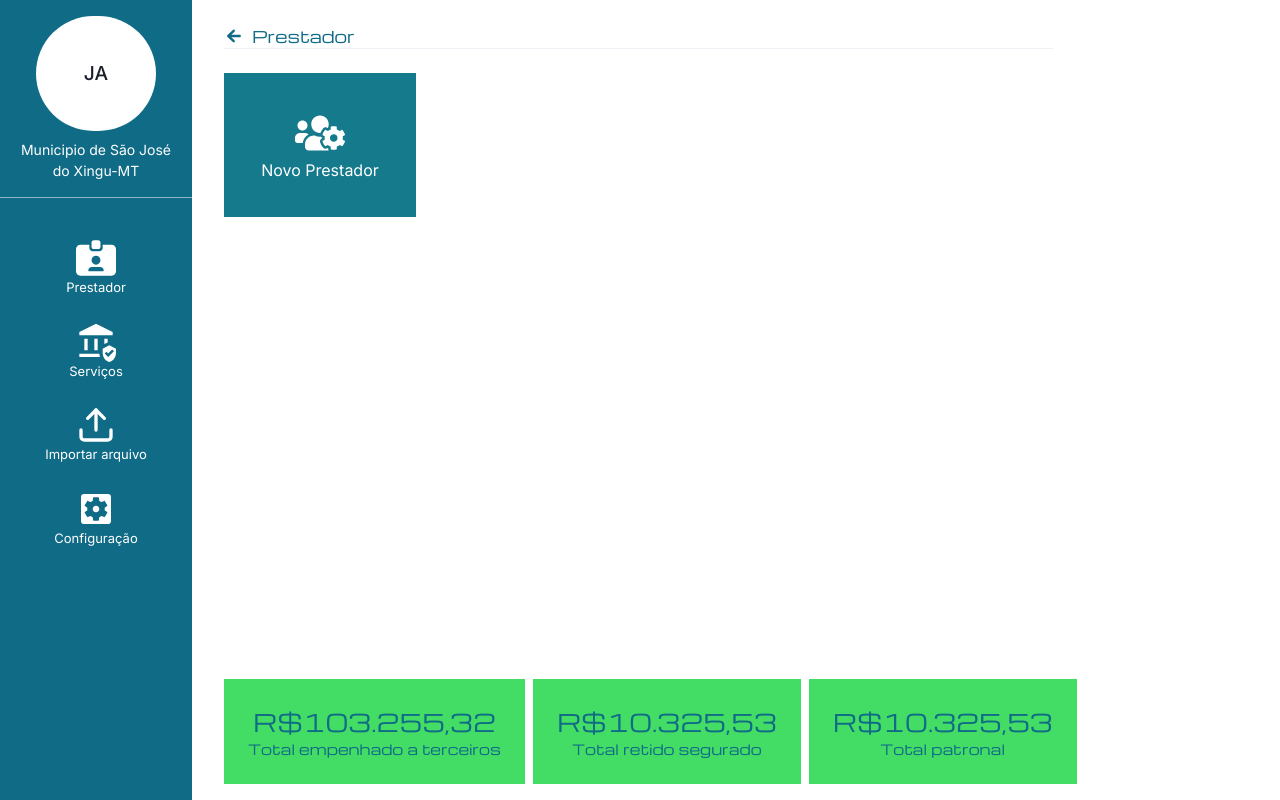
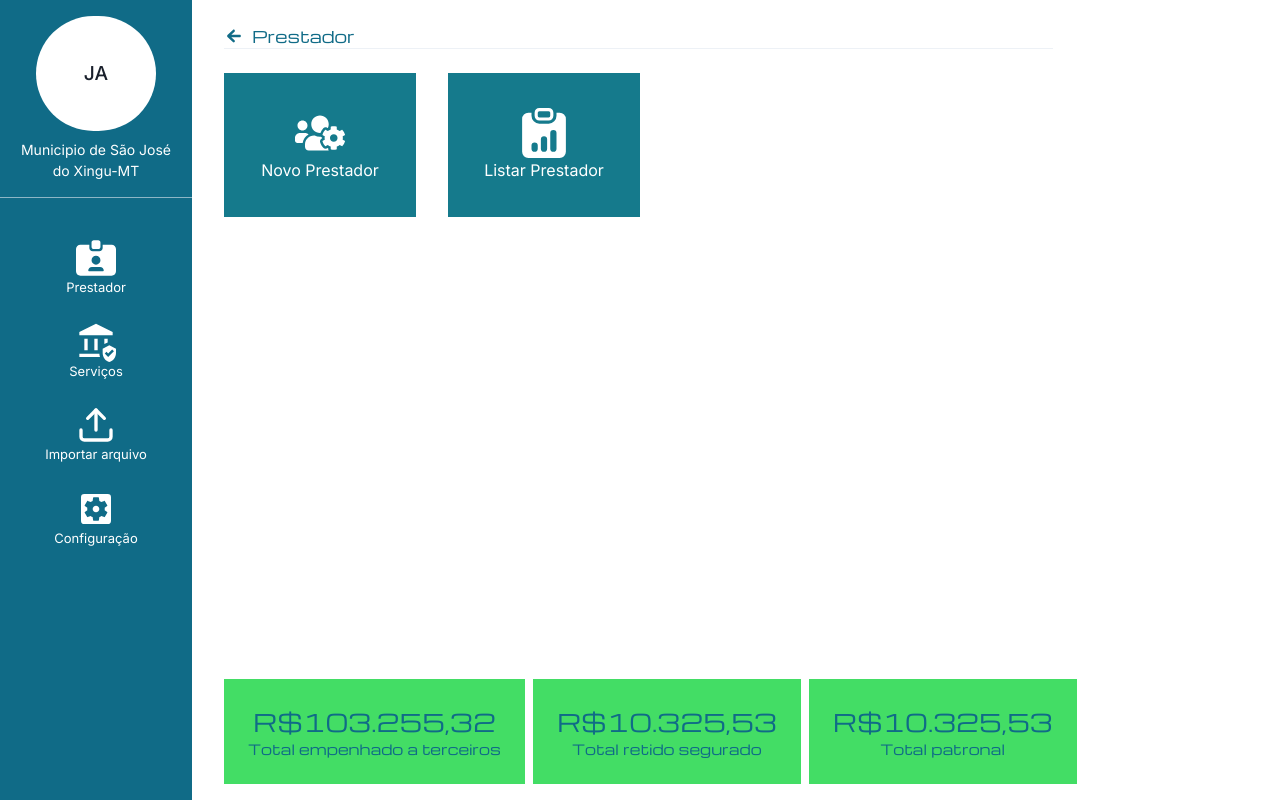
Before and after one commit to andrezitojava2017/prestador-web, a Next.js app: page /prestador in a window 1280 px wide. Built offline with nearby package versions, Linux system fonts and the light colour scheme; what @supabase/auth-helpers-nextjs would draw is missing.

Commit message:
:recycle: refactor: inclusao de link redirecionador

```diff
--- a/src/app/prestador/page.tsx
+++ b/src/app/prestador/page.tsx
@@ -9,6 +9,8 @@ import { BsClipboardDataFill } from "react-icons/bs";
 import Information from "@/componentes/information/information";
 import BarraNavegacao from "@/componentes/navbar";
 import ModalContentNewProvider from "@/componentes/modals/modalContentNovoPrestador";
+import ButtonService from "@/componentes/buttons/buttonService";
+import Link from "next/link";
 
 const Prestador = () => {
   const { isOpen, onOpen, onClose } = useDisclosure();
@@ -26,9 +28,15 @@ const Prestador = () => {
             isOpen={isOpen}
             onOpen={onOpen}
             onClose={onClose}
-            modalContentProvider={<ModalContentNewProvider close={onClose}/>}
+            modalContentProvider={<ModalContentNewProvider close={onClose} />}
           />
-{/*
+          <Link href={'/lista/prestador'}>
+            <ButtonService
+              description="Listar Prestador"
+              icon={<BsClipboardDataFill size={50} color="white" />}
+            />
+          </Link>
+          {/*
           <Option
             // action={() => console.log("Alterar informação de prestador")}
             description="Alterar inf. Prestador"
```
